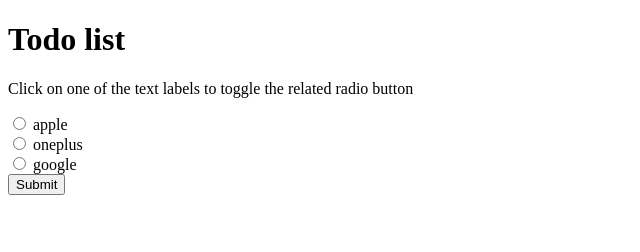
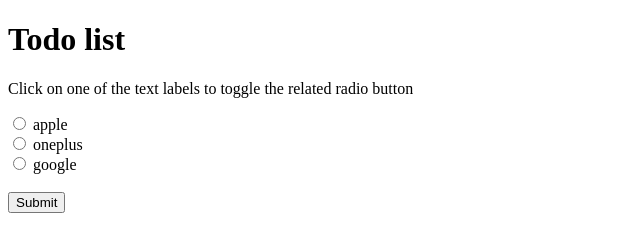
Before and after one commit to arjunindia/LF-web, a plain HTML site: page Task4/index.html in a window 1280 px wide. Shown: the whole page, without its empty margins (0-640 px from the left). Drawn offline with Linux system fonts and the light colour scheme.

Commit message:
Task 4 screenshot

```diff
--- a/Task4/index.html
+++ b/Task4/index.html
@@ -13,7 +13,7 @@
     <input type="radio" name="todo" id="oneplus" value="oneplus">
     <label for="oneplus">oneplus</label><br>
     <input type="radio" name="todo" id="google" value="google">
-    <label for="google">google</label><br>
+    <label for="google">google</label><br><br>
     <button>Submit</button>
 </body>
 </html>
```
Also changed, not shown: Task4/Screenshot 2023-10-07 232020.jpg (added).
